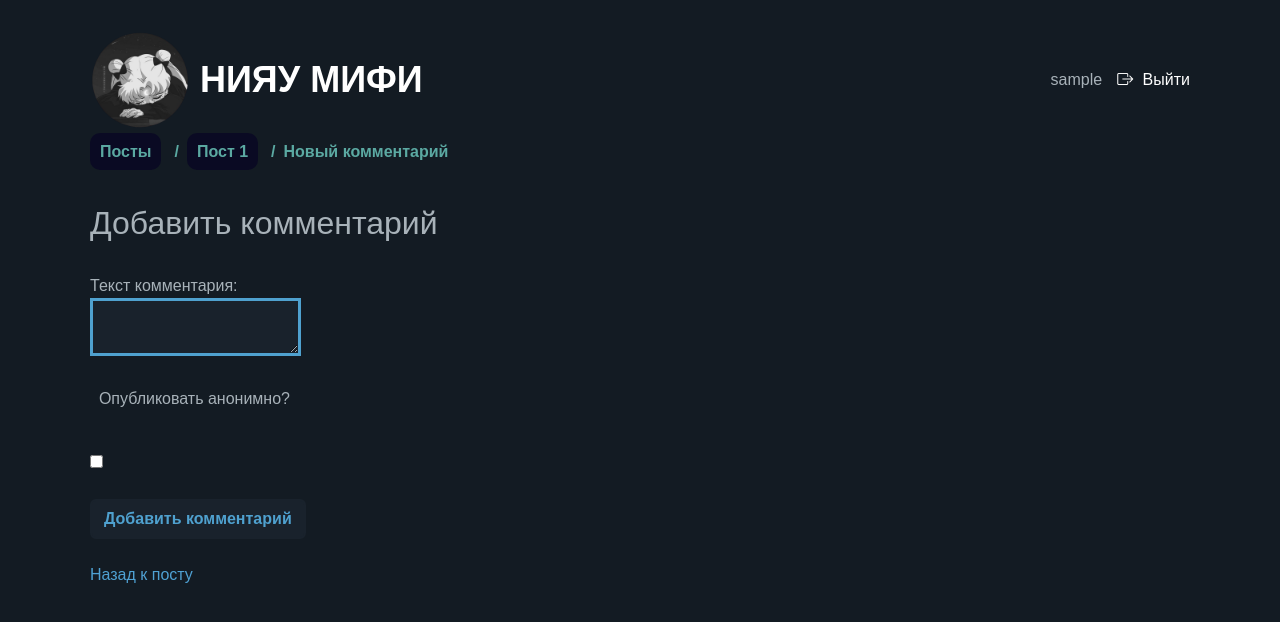
After one commit to ThePigeonKing/backend2023, a Django app: page /blog/blog/post/1/comment/create in a window 1280 px wide. The commit adds this page. Shown: the top 622 px of the page. Run offline with Django 4.2, Linux system fonts and the light colour scheme; the visitor is signed in with stand-in values (Sample User, id 1); some libraries are stand-ins or nearby versions.

Commit message:
small changes

```diff
--- a/lab4-inf_django/djangoinfire/blog/faker/posts.py
+++ b/lab4-inf_django/djangoinfire/blog/faker/posts.py
@@ -5,7 +5,7 @@ import sys
 def main():
     fake = Faker('ru')
     user = User.objects.all()[:1].get()
-    for _ in range(100):
+    for _ in range(20):
         post = Post(author = user, title = fake.sentence(),
                     text = fake.paragraph(nb_sentences=5))
         post.save()
@@ -14,7 +14,7 @@ if __name__ == "__main__":
     BASE_DIR = os.path.abspath(os.path.join(os.path.dirname(__file__),"../.."))
     sys.path.append(BASE_DIR)
 
-    os.environ.setdefault('DJANGO_SETTINGS_MODULE','mysite.settings')
+    os.environ.setdefault('DJANGO_SETTINGS_MODULE','djangoinfire.settings')
     django.setup()
 
     from faker import Faker
--- a/lab4-inf_django/djangoinfire/blog/models.py
+++ b/lab4-inf_django/djangoinfire/blog/models.py
@@ -1,7 +1,8 @@
 from django.conf import settings
 from django.db import models
 from django.urls import reverse
-
+from django import forms
+from django.contrib.auth.models import User
 
 class Post(models.Model):
     author = models.ForeignKey(
@@ -22,3 +23,22 @@ class Post(models.Model):
 
     def get_absolute_url(self):
         return reverse("blog:detail", kwargs={"pk": self.pk})
+
+class Comment(models.Model):
+    post = models.ForeignKey(Post, on_delete=models.CASCADE, related_name='comments', verbose_name="Пост")
+    author = models.ForeignKey(settings.AUTH_USER_MODEL, on_delete=models.CASCADE, verbose_name="Автор комментария")
+    text = models.TextField("Текст комментария")
+    moderator_text = models.TextField("Комментарий модератора", blank=True, null=True)
+    created_at = models.DateTimeField(auto_now_add=True)
+    updated_at = models.DateTimeField(auto_now=True)
+    is_anonymous = models.BooleanField("Анонимный", default=False)
+    moderator_text = models.TextField(null=True, blank=True)
+    moderator_time = models.DateTimeField(auto_now_add=True)
+    show_moderator_text = models.BooleanField(default=False)
+    class Meta:
+        ordering = ["-created_at"]
+        verbose_name = "Комментарий"
+        verbose_name_plural = "Комментарии"
+
+    def __str__(self):
+        return f'Комментарий от {self.author} к {self.post.title}(id={self.post.id})'
--- /dev/null
+++ b/lab4-inf_django/djangoinfire/blog/templates/blog/comment_create.html
@@ -0,0 +1,39 @@
+{% extends 'base.html' %}
+{% block content %}
+
+<nav aria-label="breadcrumb">
+  <ol class="breadcrumb">
+    <li class="breadcrumb-item">
+      <a class="taskbar-href" href="{% url 'blog:index' %}">Посты</a>
+    </li>
+    <li class="breadcrumb-item">
+      <a class="taskbar-href" href="{% url 'blog:detail' pk=pk%}">Пост {{pk}}</a>
+    </li>
+    <li class="breadcrumb-item ">
+      Новый комментарий
+    </li>
+  </ol>
+</nav>
+<br>
+<h2>Добавить комментарий</h2>
+<br>
+<form method="post" action="{% url 'blog:comment_create' pk=pk %}" class="comment-form">
+  {% csrf_token %}
+  <div>
+    <label for="{{ form.text.id_for_label }}">Текст комментария:</label>
+    <br>
+    <textarea name="{{ form.text.name }}" id="{{ form.text.id_for_label }}"
+      class="comment-textarea">{{ form.text.value|default:'' }}</textarea>
+  </div>
+  <br>
+  <div class="form-group">
+    <label for="{{ form.is_anonymous.id_for_label }}">&nbsp;&nbsp;Опубликовать анонимно?&nbsp;&nbsp;</label>
+    <p>&nbsp;&nbsp;</p>
+    {{ form.is_anonymous }}
+  </div>
+  <br>
+  <button type="submit" class="btn btn-primary">Добавить комментарий</button>
+</form>
+<br>
+<a class='back' href="{% url 'blog:detail' pk=pk %}">Назад к посту</a>
+{% endblock %}
--- a/lab4-inf_django/djangoinfire/blog/urls.py
+++ b/lab4-inf_django/djangoinfire/blog/urls.py
@@ -9,4 +9,5 @@ urlpatterns = [
     path("post/new/", views.CreateView.as_view(), name="post_new"),
     path("post/edit/<int:pk>", views.UpdateView.as_view(), name="post_edit"),
     path("post/delete/<int:pk>", views.DeleteView.as_view(), name="post_delete"),
+    path('blog/post/<int:pk>/comment/create', views.CommentCreateView.as_view(), name='comment_create'),
 ]
--- a/lab4-inf_django/djangoinfire/blog/views.py
+++ b/lab4-inf_django/djangoinfire/blog/views.py
@@ -1,9 +1,8 @@
-from blog.models import Post
-from django.urls import reverse_lazy
+from blog.models import Post, Comment
+from django.urls import reverse_lazy, reverse
 from django.contrib.auth.mixins import LoginRequiredMixin
 from django.shortcuts import render
 from django.views import generic
-
 
 class IndexView(generic.ListView):
     model = Post
@@ -13,6 +12,12 @@ class IndexView(generic.ListView):
 
 class DetailView(generic.DetailView):
     model = Post
+    # прикрепляем comment к посту
+    def get_context_data(self, **kwargs):
+        context = super().get_context_data(**kwargs)
+        context['comments'] = self.object.comments.all().order_by('created_at')
+
+        return context
 
 
 class CreateView(LoginRequiredMixin, generic.CreateView):
@@ -34,7 +39,19 @@ class DeleteView(LoginRequiredMixin, generic.DeleteView):
     model = Post
     success_url = reverse_lazy("blog:index")
 
-class IndexView(generic.ListView):
-    model = Post
-    paginate_by = 10
-    queryset = Post.objects.prefetch_related('author')
+
+# <---- COMMENTS ----->
+class CommentCreateView(LoginRequiredMixin, generic.CreateView):
+    model = Comment
+    template_name = "blog/comment_create.html"
+    fields = ['text', 'is_anonymous']
+    def form_valid(self, form):
+        form.instance.author = self.request.user
+        form.instance.post_id = self.kwargs['pk']
+        return super().form_valid(form)
+    def get_success_url(self):
+        return reverse('blog:detail', kwargs={'pk': self.kwargs['pk']})
+    def get_context_data(self, **kwargs):
+        context = super().get_context_data(**kwargs)
+        context['pk'] = self.kwargs['pk']
+        return context
--- /dev/null
+++ b/lab4-inf_django/djangoinfire/static/styles/colors.css
@@ -0,0 +1,12 @@
+:root {
+  --dark-blue: #19222c;
+  --ddark-blue: #0a0a23;
+  --dddark-blue: #131b23;
+  --undark-blue: #27344d;
+  --light-blue-grey: #4fa1d3;
+  --grey: #a8b2b9;
+  --white: #ffffffeb;
+  --greeny: #5ba9a2;
+  --blue-link: #4fa1cf;
+  --greenoblue: #5b92a9;
+}
--- /dev/null
+++ b/lab4-inf_django/djangoinfire/static/styles/pagination.css
@@ -0,0 +1,27 @@
+@import "colors.css";
+
+/* обычный стиль */
+.page-item, .page-link {
+    border: none;
+    border-radius: 5px;
+    background-color: var(--dark-blue);
+    color: var(--blue-link);
+}
+
+/* текущая страница */
+.page-item.active .page-link {
+    background-color: var(--undark-blue); /* Цвет фона для активной кнопки */
+    color: var(--white); /* Цвет текста для активной кнопки */
+}
+
+/* при наведении */
+.page-item:hover .page-link {
+    background-color: var(--undark-blue);
+    color: var(--white);
+    transition: background-color .5s;
+}
+
+/* боковые кнопки */
+.page-item:first-child .page-link, .page-item:last-child .page-link {
+    padding: 5px 15px; /* Отступы */
+}
--- a/lab4-inf_django/djangoinfire/static/styles/style.css
+++ b/lab4-inf_django/djangoinfire/static/styles/style.css
@@ -1,15 +1,4 @@
-:root {
-  --dark-blue: #19222c;
-  --ddark-blue: #0a0a23;
-  --dddark-blue: #131b23;
-  --undark-blue: #27344d;
-  --light-blue-grey: #4fa1d3;
-  --grey: #a8b2b9;
-  --white: #ffffffeb;
-  --greeny: #5ba9a2;
-  --blue-link: #4fa1cf;
-  --greenoblue: #5b92a9;
-}
+@import "colors.css";
 
 /* Основные стили для темной темы с темно-синими оттенками */
 body {
@@ -168,6 +157,8 @@ li.breadcrumb-item{
 
 .card-text {
   margin-right: 10px; /* Небольшой отступ между ссылками */
+  flex-grow: 1; /* Растягивает элемент, чтобы он занял доступное пространство */
+  align-items: flex-end; /* Выравнивание элементов по нижнему краю */
 }
 
 label[class="form-label"] {
@@ -194,3 +185,7 @@ input[type="text"], textarea[name="text"], input[type="text"]:focus, textarea[na
   border: 2px solid var(--dark-blue);
   color: var(--blue-link);
 }
+
+.text-muted {
+  color: var(--blue-link) !important;
+}
--- a/lab4-inf_django/djangoinfire/templates/base.html
+++ b/lab4-inf_django/djangoinfire/templates/base.html
@@ -21,6 +21,7 @@
     <script src="https://cdn.jsdelivr.net/npm/bootstrap@5.3.2/dist/js/bootstrap.bundle.min.js"></script>
     <link rel="stylesheet" href="{% static 'polls/style.css' %}" />
     <link rel="stylesheet" href="{% static 'styles/style.css' %}" />
+    <link rel="stylesheet" href="{% static 'styles/pagination.css' %}" />
   </head>
 
   <body>
```
Also changed, not shown: lab4-inf_django/djangoinfire/blog/templates/blog/post_detail.html (+26 -0 lines), lab4-inf_django/djangoinfire/blog/templates/blog/post_list.html (+7 -17 lines), lab4-inf_django/djangoinfire/blog/migrations/0003_comment.py (added).
